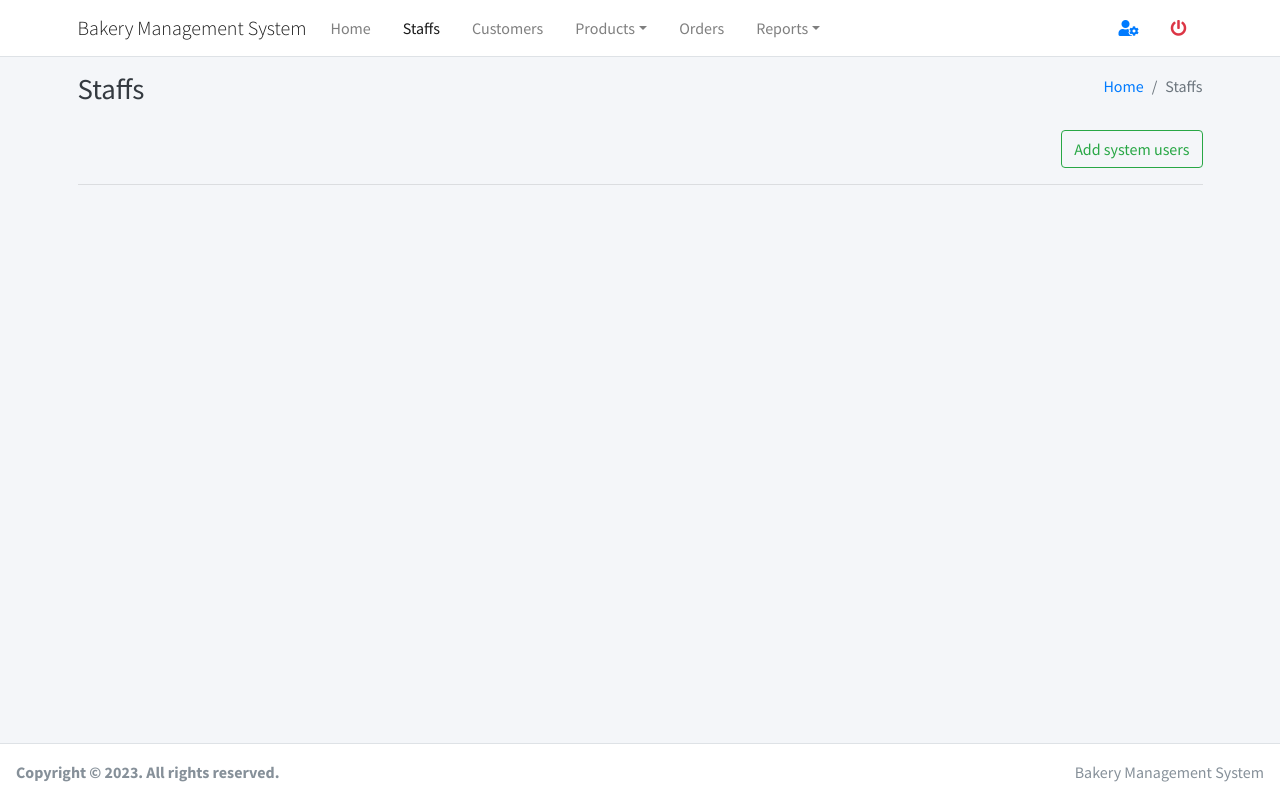
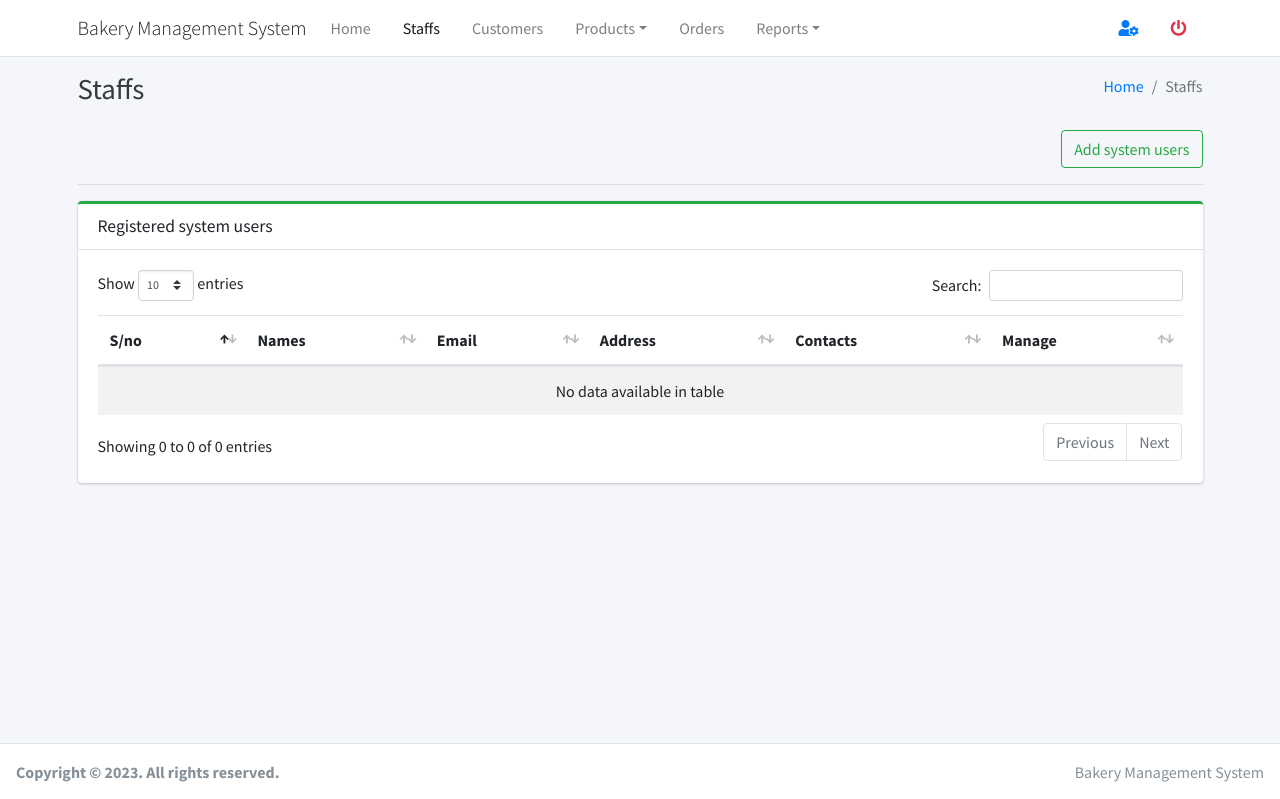
Before and after one commit to MartMbithi/Weekend_Project_XIIIV, a PHP site: page /ui/staffs in a window 1280 px wide. Shown: the top 799 px of the page. Run offline with PHP 8.4, Linux system fonts and the light colour scheme; the visitor is signed in with stand-in values (Sample User, id 1); data that the repository does not hold is empty; some libraries are stand-ins or nearby versions.

Commit message:
Implement Users Details

```diff
--- a/ui/staffs.php
+++ b/ui/staffs.php
@@ -94,6 +94,59 @@ require_once('../app/partials/head.php');
                         </div>
                     </div>
                     <!-- End Modal -->
+                    <div class="row">
+                        <div class="col-12 col-sm-12 col-md-12">
+                            <div class="card card-outline card-success">
+                                <div class="card-header">
+                                    <h5 class="card-title">Registered system users</h5>
+                                </div>
+                                <div class="card-body">
+                                    <table class="table data_table table-striped">
+                                        <thead>
+                                            <tr>
+                                                <th>S/no</th>
+                                                <th>Names</th>
+                                                <th>Email</th>
+                                                <th>Address</th>
+                                                <th>Contacts</th>
+                                                <th>Manage</th>
+                                            </tr>
+                                        </thead>
+                                        <tbody>
+                                            <?php
+                                            $users_sql = mysqli_query(
+                                                $mysqli,
+                                                "SELECT * FROM users u
+                                                INNER JOIN login l ON l.login_id = u.user_login_id"
+                                            );
+                                            if (mysqli_num_rows($users_sql) > 0) {
+                                                $cnt = 1;
+                                                while ($users = mysqli_fetch_array($users_sql)) {
+                                            ?>
+                                                    <tr>
+                                                        <td><?php echo $cnt; ?></td>
+                                                        <td><?php echo $users['user_name']; ?></td>
+                                                        <td><?php echo $users['login_email']; ?></td>
+                                                        <td><?php echo $users['user_address']; ?></td>
+                                                        <td><?php echo $users['user_contact']; ?></td>
+                                                        <td>
+                                                            <a data-toggle="modal" href="#update_<?php echo $users['user_id']; ?>" class="badge badge-primary"><i class="fas fa-edit"></i> Edit</a>
+                                                            <a data-toggle="modal" href="#password_<?php echo $users['user_id']; ?>" class="badge badge-warning"><i class="fas fa-lock"></i> Change password</a>
+                                                            <a data-toggle="modal" href="#delete_<?php echo $users['user_id']; ?>" class="badge badge-danger"><i class="fas fa-trash"></i> Delete</a>
+                                                        </td>
+                                                    </tr>
+                                            <?php
+                                                    $cnt = $cnt + 1;
+                                                    include('../app/modals/users.php');
+                                                }
+                                            } ?>
+                                        </tbody>
+                                    </table>
+                                </div>
+                            </div>
+                        </div>
+                    </div>
+                </div>
             </div>
         </div>
         <!-- /.content-wrapper -->
```
Also changed, not shown: app/modals/users.php (added). Lines whose indentation alone changed are shown as unchanged.
